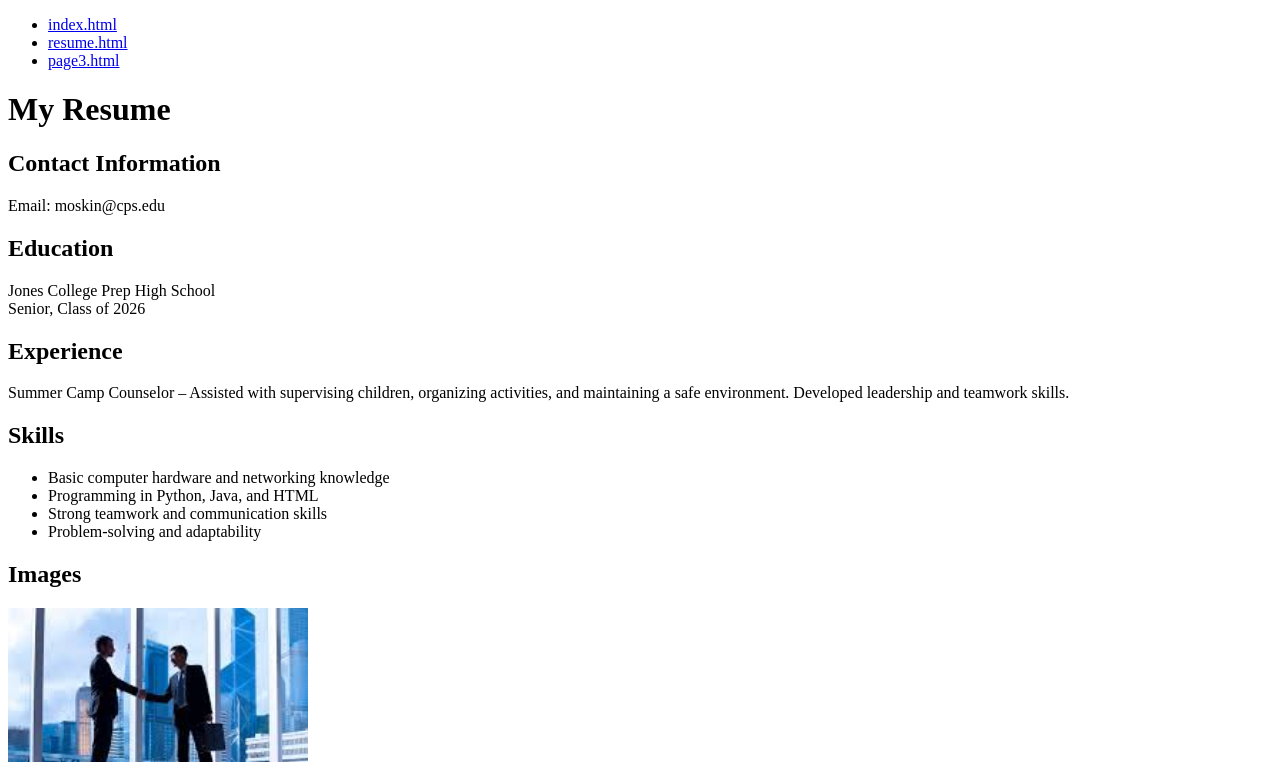
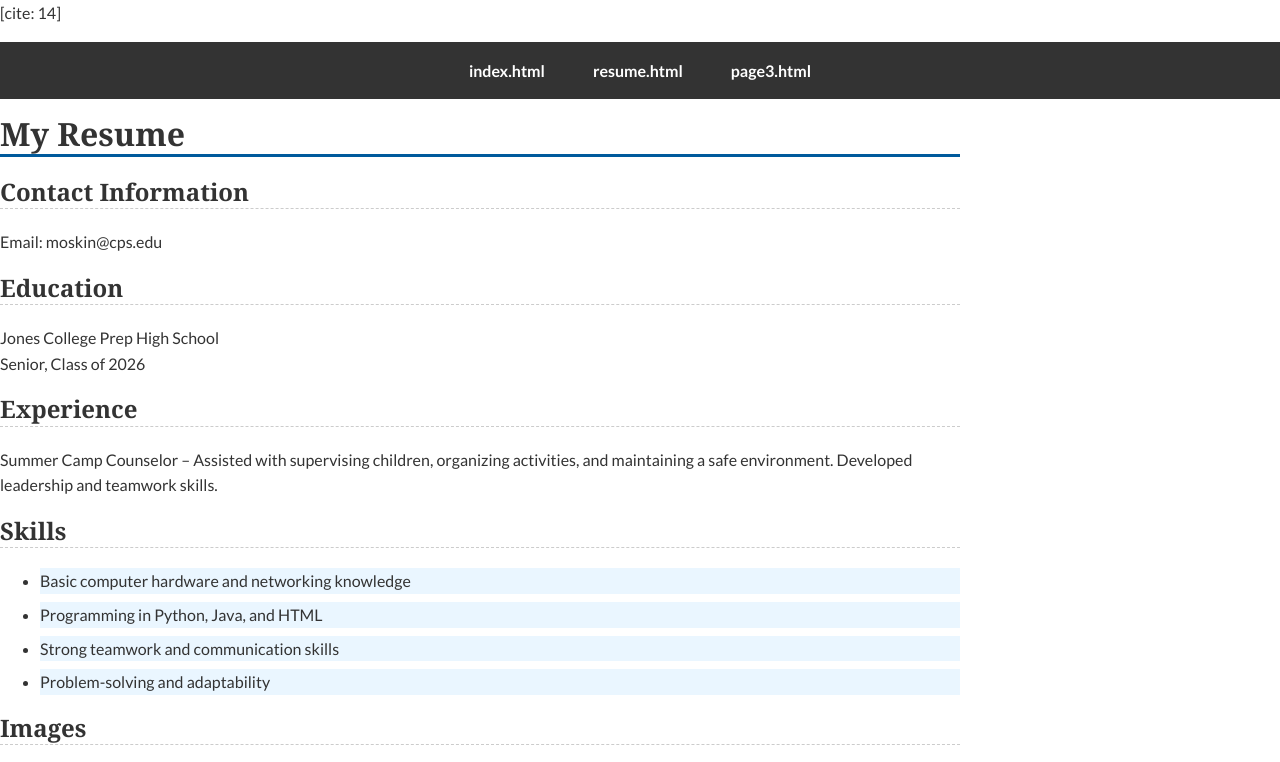
Before and after one commit to moskin-cpu/itmd361-project2, a plain HTML site: page resume.html in a window 1280 px wide. Shown: the top 762 px of the page. Drawn offline with Linux system fonts and the light colour scheme.

Commit message:
Update resume.html

```diff
--- a/resume.html
+++ b/resume.html
@@ -3,14 +3,20 @@
   <head>
     <meta charset="UTF-8">
     <title>Resume</title>
+    <link rel="stylesheet" href="style.css">
   </head>
   <body>
+
+    [cite: 14]
+    <nav>
       <ul>
         <li><a href="index.html">index.html</a></li>
         <li><a href="resume.html">resume.html</a></li>
         <li><a href="page3.html">page3.html</a></li>
       </ul>
+    </nav>
 
+    <main class="container-fixed">
       <h1>My Resume</h1>
 
       <h2>Contact Information</h2>
@@ -24,7 +30,7 @@
       <p>Summer Camp Counselor – Assisted with supervising children, organizing activities, and maintaining a safe environment. Developed leadership and teamwork skills.</p>
 
       <h2>Skills</h2>
-    <ul>
+      <ul id="resume-skills">
         <li>Basic computer hardware and networking knowledge</li>
         <li>Programming in Python, Java, and HTML</li>
         <li>Strong teamwork and communication skills</li>
@@ -41,5 +47,7 @@
         <source src="media/video.mp4" type="video/mp4">
         Your browser does not support video.
       </video>
+    </main>
+
   </body>
 </html>
```
Lines whose indentation alone changed are shown as unchanged.
